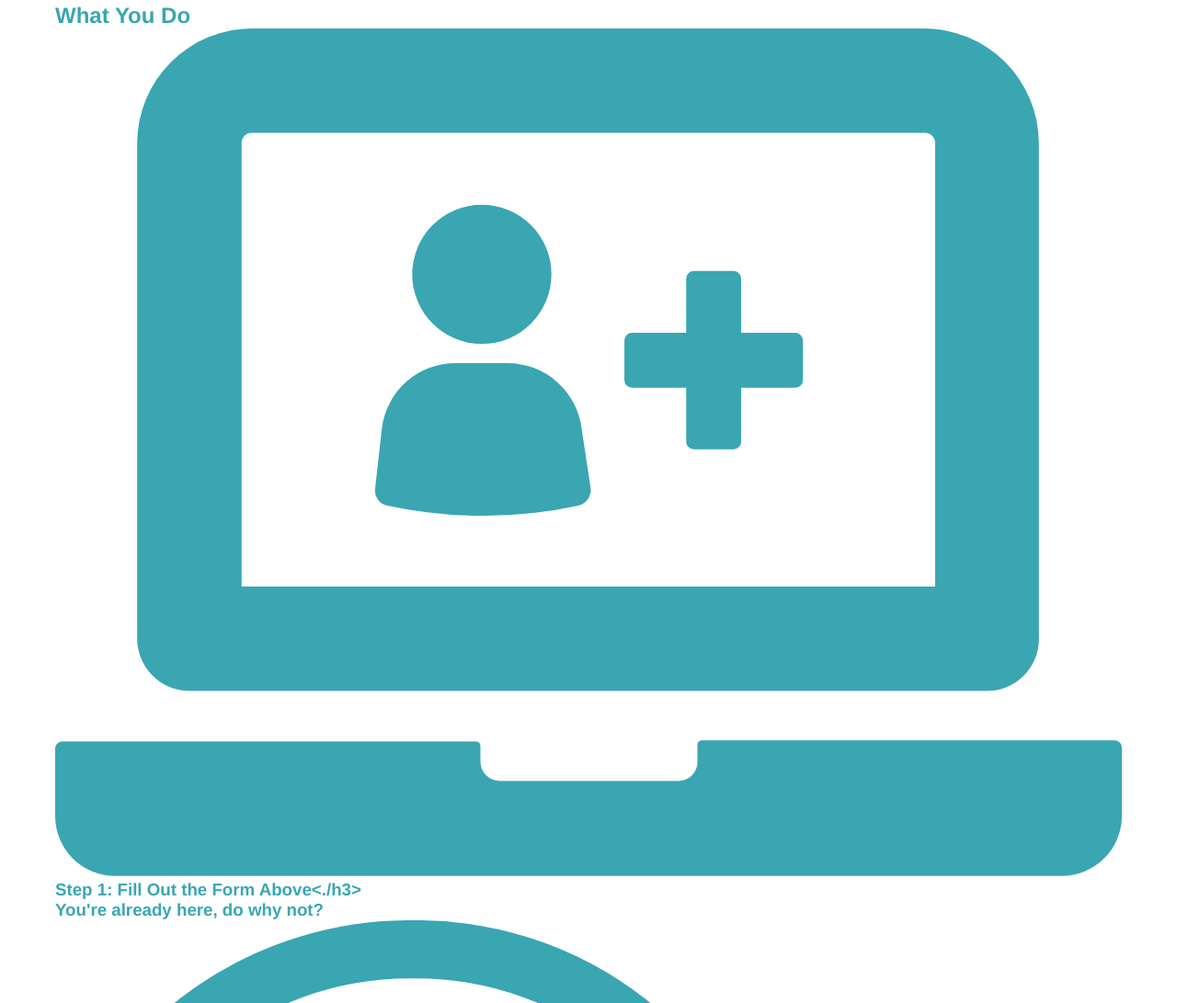
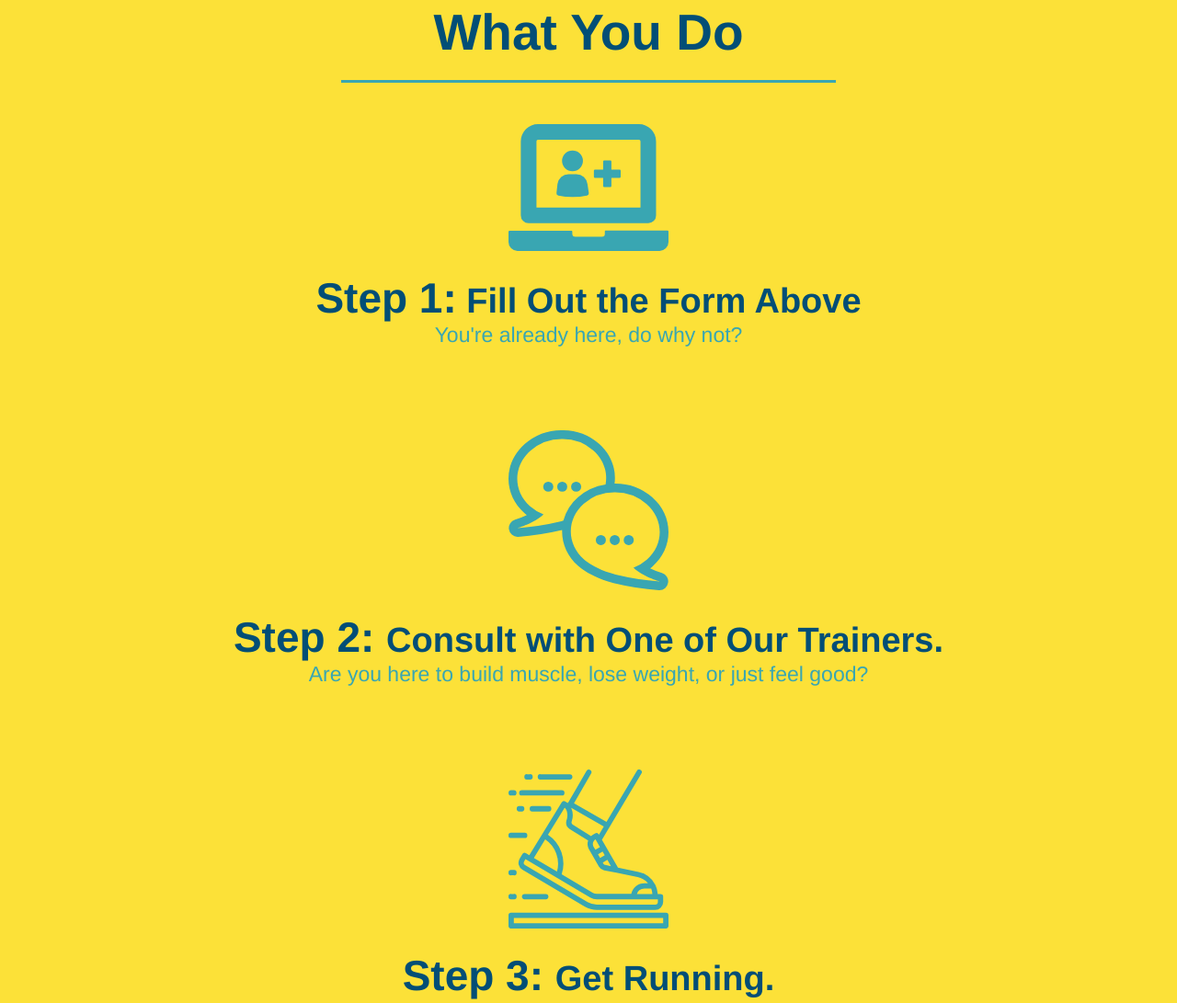
Before and after one commit to Dustin2400/run-buddy, a plain HTML site: page index.html in a window 1280 px wide. Shown: the part 1015-2106 px from the top of the page at 92% size. Drawn offline with Linux system fonts and the light colour scheme.

Commit message:
what you do styled

```diff
--- a/assets/css/style.css
+++ b/assets/css/style.css
@@ -98,14 +98,19 @@ section {
 .intro {
     text-align: center;
 }
-.intro h2{
+.section-title {
     font-size: 55px;
     color: #024e76;
     margin-bottom: 35px;
     padding: 0 100px 20px 100px;
     border-bottom: 3px solid;
+    display: inline-block;
+}
+.primary-border{
     border-color: #fce138;
-    display: inline-block;
+}
+.secondary-border{
+    border-color: #39a6b2;
 }
 .intro p{
     line-height: 1.7;
@@ -114,3 +119,26 @@ section {
     font-size: 20px;
     margin: 0 auto;
 }
+.steps {
+    text-align: center;
+    background: #fce138
+}
+.steps div {
+    margin-bottom: 80px;
+}
+.steps img {
+    width: 15%;
+    margin: 10px 0;
+}
+.steps h3 {
+    color: #024e76;
+    font-size: 46px;
+    margin-top: 10px;
+}
+.steps p {
+    color: #39a6b2;
+    font-size: 23px;
+}
+.steps span{
+    font-size: 38px;
+}
--- a/index.html
+++ b/index.html
@@ -64,33 +64,33 @@
 
     <!-- "what we do" section -->
     <section id="what-we-do" class="intro">
-        <h2>What We Do</h2>
+        <h2 class="section-title primary-border">What We Do</h2>
         <p>
             random hipster jargon
         </p>
     </section>
 
     <!-- "what you do" section -->
-    <section id="what-you-do">
-        <h2>What You Do</h2>
+    <section id="what-you-do" class="steps">
+        <h2 class="section-title secondary-border">What You Do</h2>
         <div>
             <img src="assets/images/step-1.svg" alt=" " />
-            <h3>Step 1: Fill Out the Form Above<./h3>
+            <h3>Step 1:<span> Fill Out the Form Above</span></h3>
             <p>You're already here, do why not?</p>
         </div>
         <div>
             <img src="assets/images/step-2.svg" alt=" " />
-            <h3>Step 2: Consult with One of Our Trainers.</h3>
+            <h3>Step 2: <span>Consult with One of Our Trainers.</span></h3>
             <p>Are you here to build muscle, lose weight, or just feel good?</p>
         </div>
         <div>
             <img src="assets/images/step-3.svg" alt=" " />
-            <h3>Step 3: Get Running.</h3>
+            <h3>Step 3: <span>Get Running.</span></h3>
             <p>Hit the ground running (literally) one your trainer lays out your plan.</p>
         </div>
         <div>
             <img src="assets/images/step-4.svg" alt=" " />
-            <h3>Step 4: See Results.</h3>
+            <h3>Step 4: <span>See Results.</span></h3>
             <p>Bi-weekly checkins with your trainer will keep you focused.</p>
         </div>
     </section>
```
